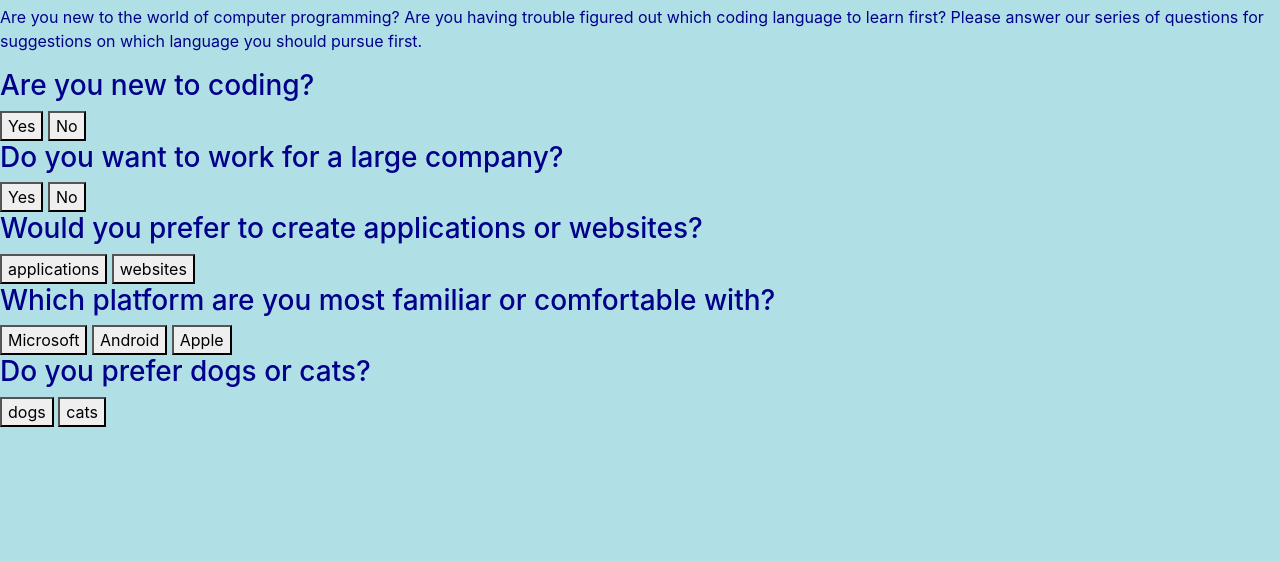
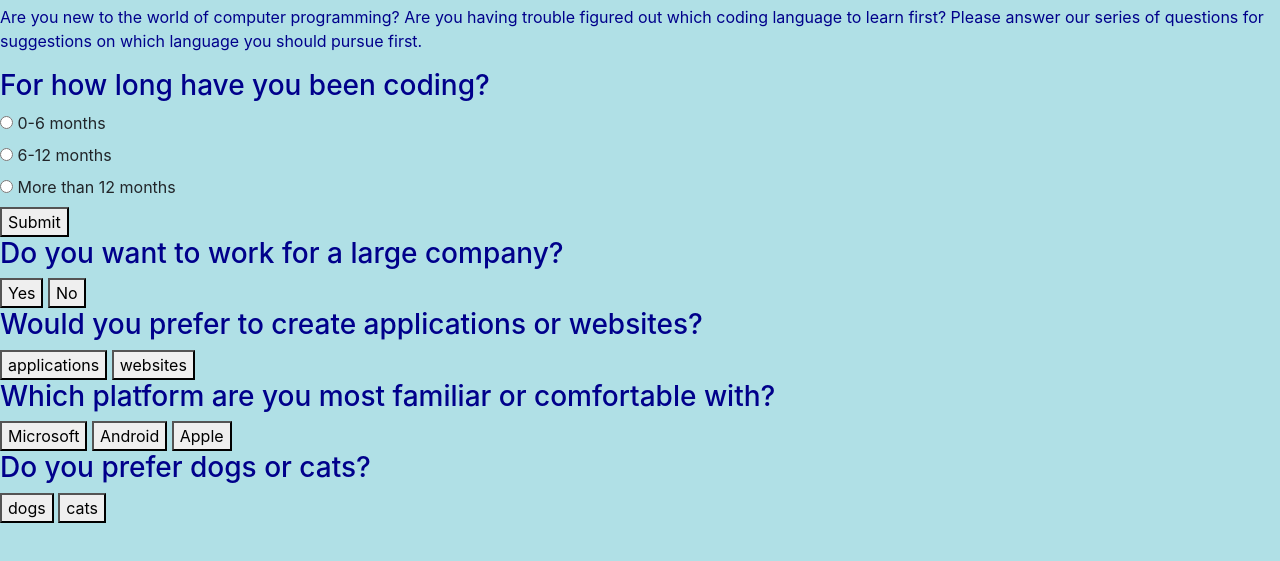
Before and after one commit to aaronjosephewert/Programming-Language-Suggester, a plain HTML site: page index.html in a window 1280 px wide. Shown: the part 51-612 px from the top of the page. Drawn offline with Linux system fonts and the light colour scheme.

Commit message:
really stuck on adding an else if function for question 1

```diff
--- a/CSS/styles.css
+++ b/CSS/styles.css
@@ -10,7 +10,3 @@ p {
 h3 {
   color: darkblue;
 }
-
-div {
-  border: darkblue;
-}
--- a/JS/scripts.js
+++ b/JS/scripts.js
@@ -1,9 +1,5 @@
-  function myFunctionNew() {
-    alert("You should learn Python!")
-  }
-  function myFunctionOld() {
-    alert("You should learn Ruby!")
-  }
+//need function for question 1
+
   function myFunctionLarge() {
     alert("You should learn C#!")
   }
--- a/index.html
+++ b/index.html
@@ -16,10 +16,16 @@
 
   <form name="PLS" id="PLS">
     <div>
-      <h3>Are you new to coding?</h3>
+      <h3 id="question1">For how long have you been coding?</h3>
 
-      <button onclick="myFunctionNew()">Yes</button>
-      <button onclick="myFunctionOld()">No</button>
+      <input type="radio" id="0-6 months" name="months_coding" value="0-6 months">
+      <label for="months_coding">0-6 months</label><br>
+      <input type="radio" id="6-12 months" name="months_coding" value="6-12 months">
+      <label for="months_coding">6-12 months</label><br>
+      <input type="radio" id="More than 12 months" name="months_coding" value="More than 12 months">
+      <label for="months_coding">More than 12 months</label><br>
+
+      <button onclick="myCodingExperience()">Submit</button>
 
     </div>
 
```
